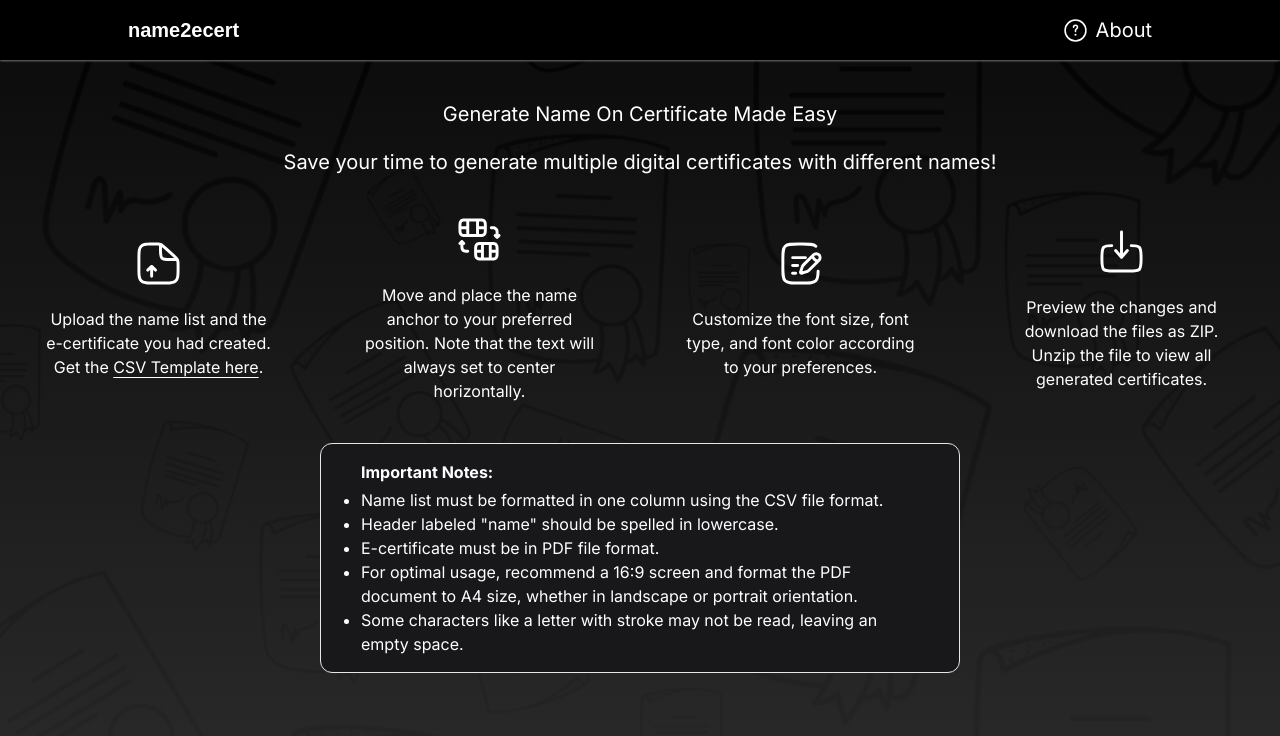
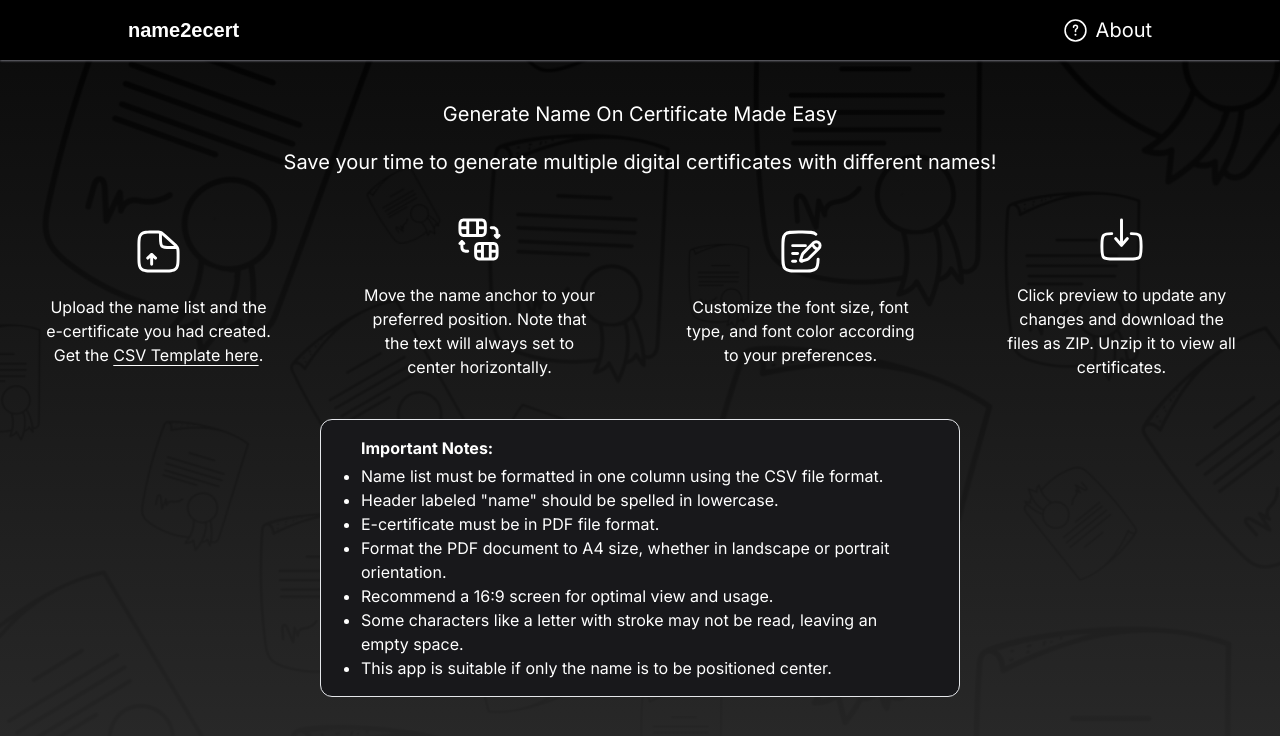
Before and after one commit to adhamhshm/name2ecert, a Next.js app: page /about in a window 1280 px wide. Shown: the top 736 px of the page. Built offline with nearby package versions, Linux system fonts and the light colour scheme.

Commit message:
update notes

```diff
--- a/app/about/page.tsx
+++ b/app/about/page.tsx
@@ -23,7 +23,7 @@ const About = () => {
                     <div className="flex justify-center items-center flex-col gap-5 pb-5 px-2 lg:px-10">
                         <Image src="/assets/move.svg" alt="move" width={200} height={200} className="w-1/5" />
                         <p className="text-md text-center">
-                            Move and place the name anchor to your preferred position. Note that the text will
+                            Move the name anchor to your preferred position. Note that the text will
                             always set to center horizontally.
                         </p>
                     </div>
@@ -36,7 +36,7 @@ const About = () => {
                     <div className="flex justify-center items-center flex-col gap-5 pb-5 px-2 lg:px-10">
                         <Image src="/assets/download.svg" alt="download" width={200} height={200} className="w-1/5" />
                         <p className="text-md text-center">
-                        Preview the changes and download the files as ZIP. Unzip the file to view all generated certificates.
+                        Click preview to update any changes and download the files as ZIP. Unzip it to view all certificates.
                         </p>
                     </div>
                 </div>
@@ -48,8 +48,10 @@ const About = () => {
                     <li>Name list must be formatted in one column using the CSV file format.</li>
                     <li>Header labeled "name" should be spelled in lowercase.</li>
                     <li>E-certificate must be in PDF file format.</li>
-                    <li>For optimal usage, recommend a 16:9 screen and format the PDF document to A4 size, whether in landscape or portrait orientation.</li>
+                    <li>Format the PDF document to A4 size, whether in landscape or portrait orientation.</li>
+                    <li>Recommend a 16:9 screen for optimal view and usage.</li>
                     <li>Some characters like a letter with stroke may not be read, leaving an empty space.</li>
+                    <li>This app is suitable if only the name is to be positioned center.</li>
                 </ul>
                 </div>
             </div>
```
Also changed, not shown: 1 other file (tests, documents, lock files or other folders).
